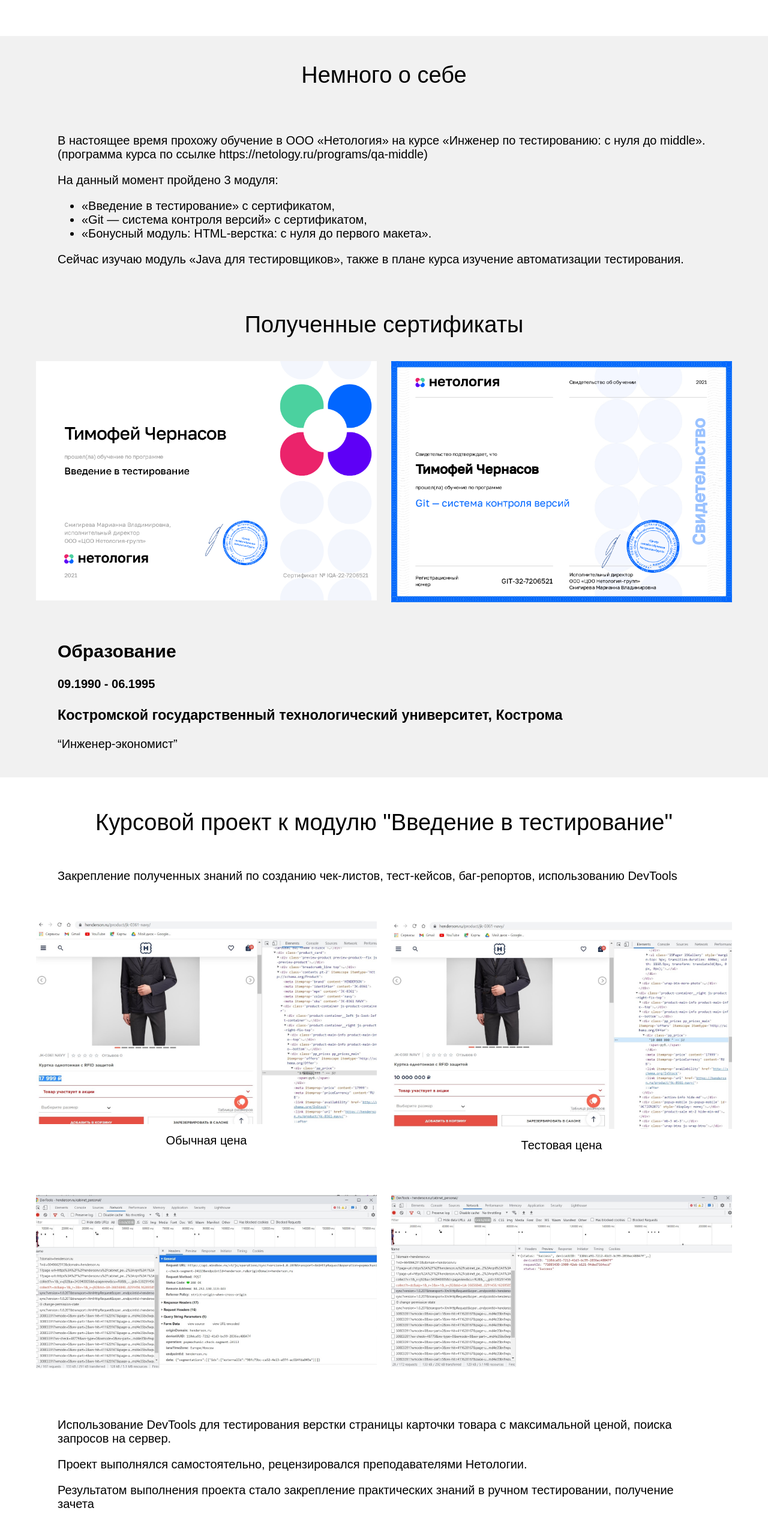
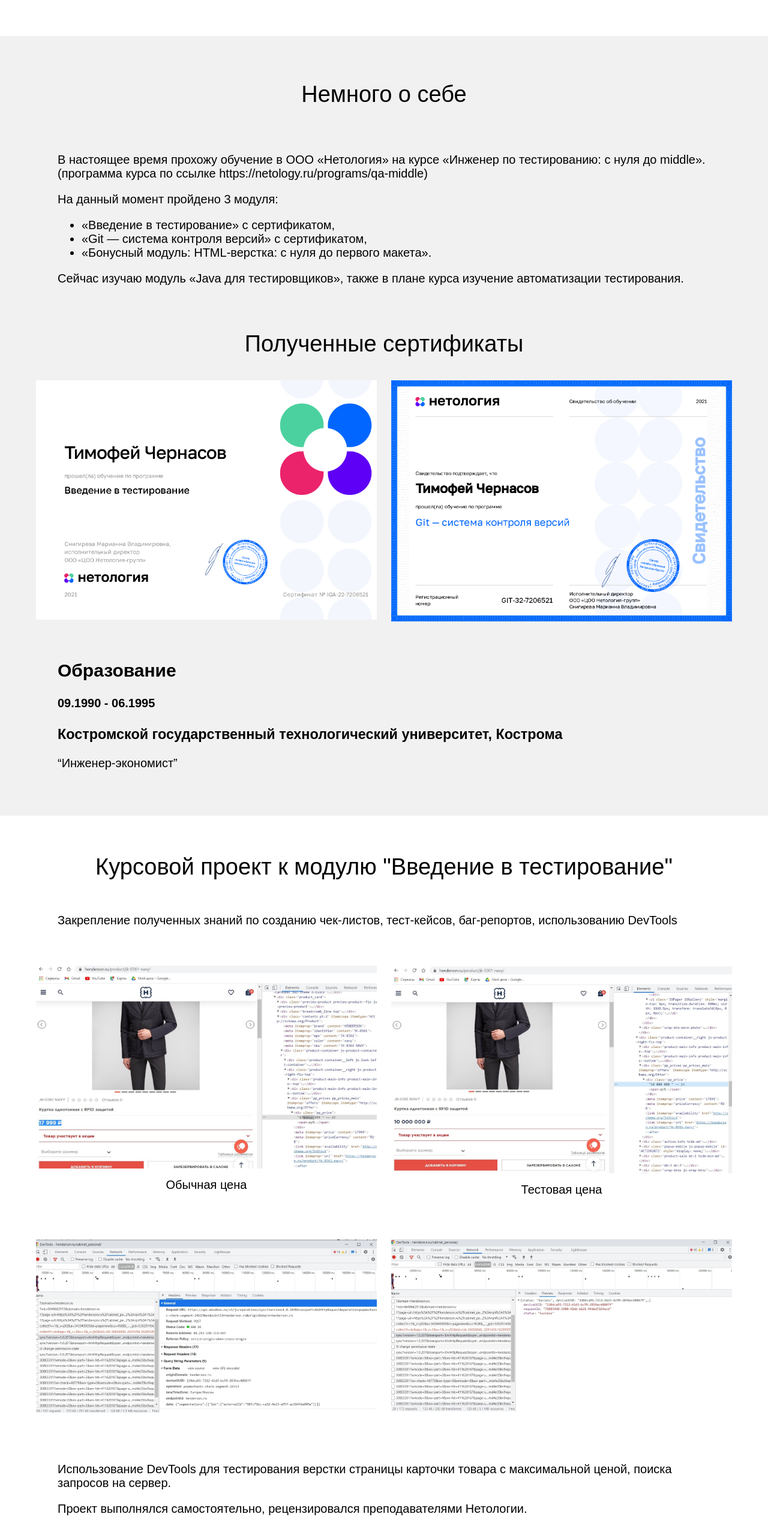
Before and after one commit to Chernasov/chernasov.github.io, a plain HTML site: page index.html in a window 1280 px wide. Shown: the part 902-3446 px from the top of the page at 60% size. Drawn offline with Linux system fonts and the light colour scheme.

Commit message:
Add files via upload

```diff
--- a/css/style.css
+++ b/css/style.css
@@ -101,7 +101,7 @@ section:last-child {
 .about-me {
 	 margin-left: auto;
 	 margin-right: auto;
-	 padding: 16px 48px;
+	 padding: 48px 48px;
 }
 .certificates {
 	 display: flex;
@@ -117,7 +117,7 @@ section:last-child {
 .projects {
 	 margin-left: auto;
 	 margin-right: auto;
-	 padding: 26px 48px;
+	 padding: 36px 48px;
 }
 .images {
 	 display: flex;
```
